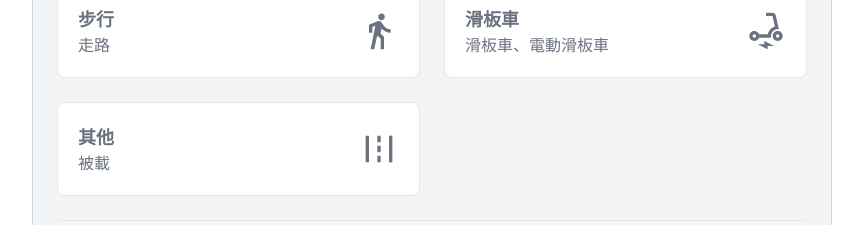
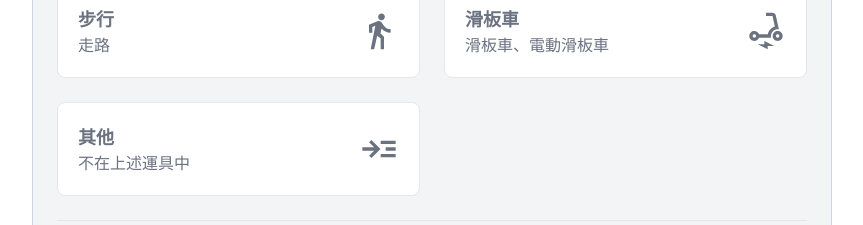
Before and after one commit to yc97463/ndhusa-traffic, a Next.js app: page / in a window 1280 px wide. Shown: the part 2100-2325 px from the top of the page, without its empty margins (208-1071 px from the left). Built offline with nearby package versions, Linux system fonts and the light colour scheme.

Commit message:
fix typo

```diff
--- a/pages/index.tsx
+++ b/pages/index.tsx
@@ -524,7 +524,7 @@ export default function Survey() {
                   >
                     <div className="block">
                       <div className="w-full text-lg font-semibold">其他</div>
-                      <div className="w-full">被載</div>
+                      <div className="w-full">不在上述運具中</div>
                     </div>
                     <svg
                       width="40"
@@ -534,10 +534,9 @@ export default function Survey() {
                       xmlns="http://www.w3.org/2000/svg"
                     >
                       <path
-                        d="M4 20V4H6V20H4ZM11 8V4H13V8H11ZM11 14V10H13V14H11ZM11 20V16H13V20H11Z"
+                        d="M7.45 17.45L6.05 16.05L9.075 13H2V11H9.075L6.05 7.94999L7.45 6.54999L12.9 12L7.45 17.45ZM13 17V15H22V17H13ZM13 8.99999V6.99999H22V8.99999H13ZM16 13V11H22V13H16Z"
                         fill="currentColor"
                       />
-                      <path d="M18 4V20H20V4H18Z" fill="currentColor" />
                     </svg>
                   </label>
                 </li>
```
